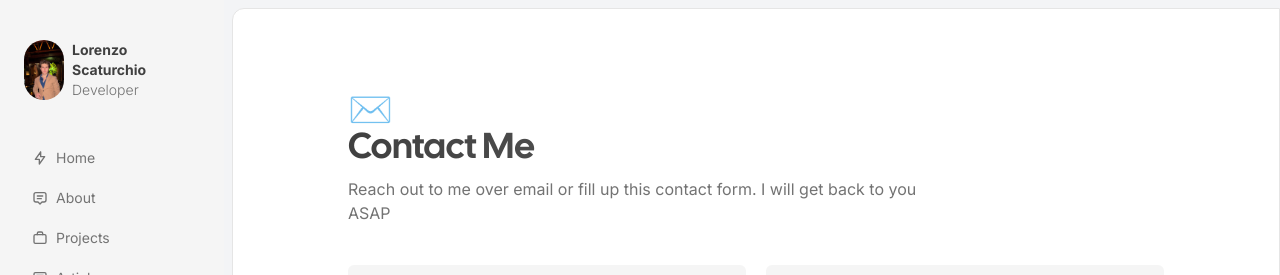
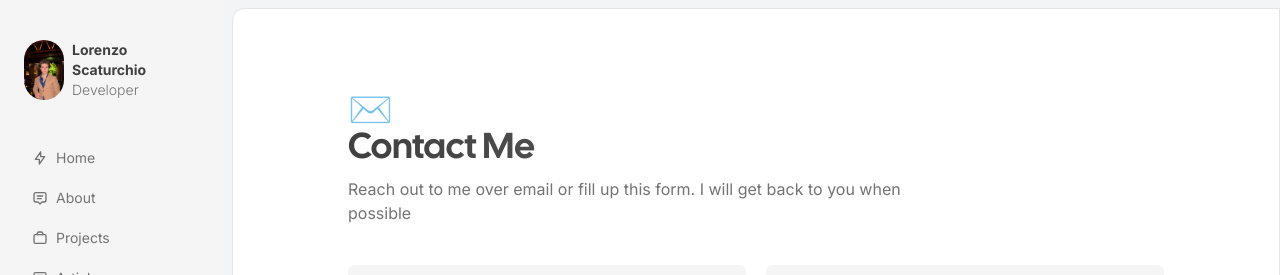
Before and after one commit to gr8monk3ys/test-repo, a Next.js app: page /contact in a window 1280 px wide. Shown: the top 275 px of the page. Built offline with nearby package versions, Linux system fonts and the light colour scheme.

Commit message:
Minor change

```diff
--- a/src/app/contact/page.tsx
+++ b/src/app/contact/page.tsx
@@ -19,8 +19,8 @@ export default function Projects() {
       <span className="text-4xl">✉️</span>
       <Heading className="font-black mb-2">Contact Me</Heading>
       <Paragraph className="mb-10 max-w-xl">
-        Reach out to me over email or fill up this contact form. I will get back
-        to you ASAP {" "}
+        Reach out to me over email or fill up this form. I will get back
+        to you when possible {" "}
       </Paragraph>
       <Contact />
     </Container>
```
